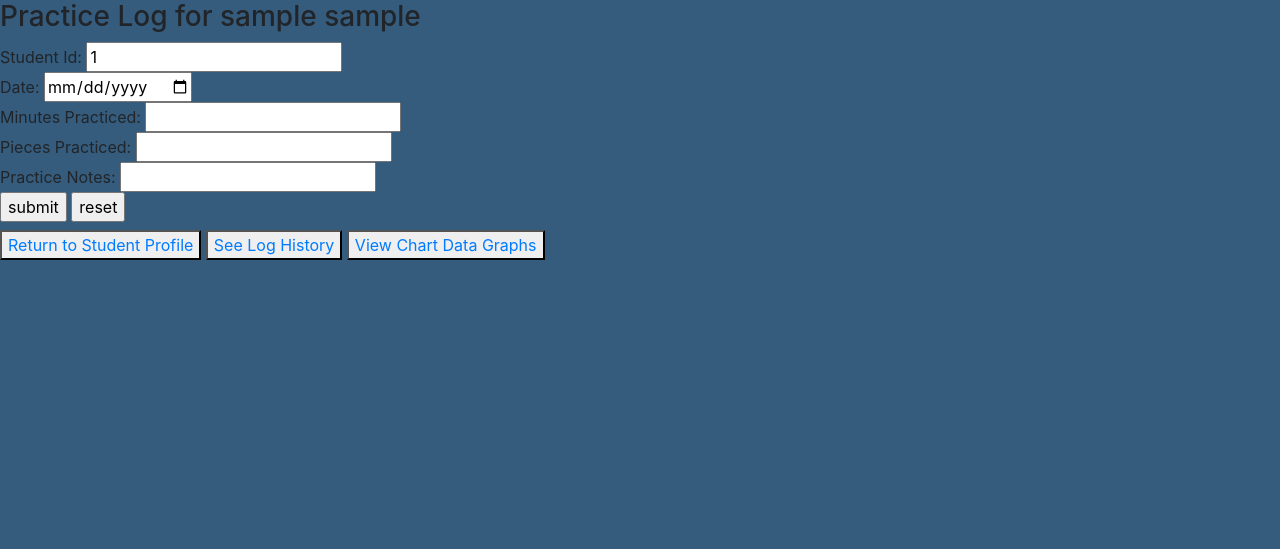
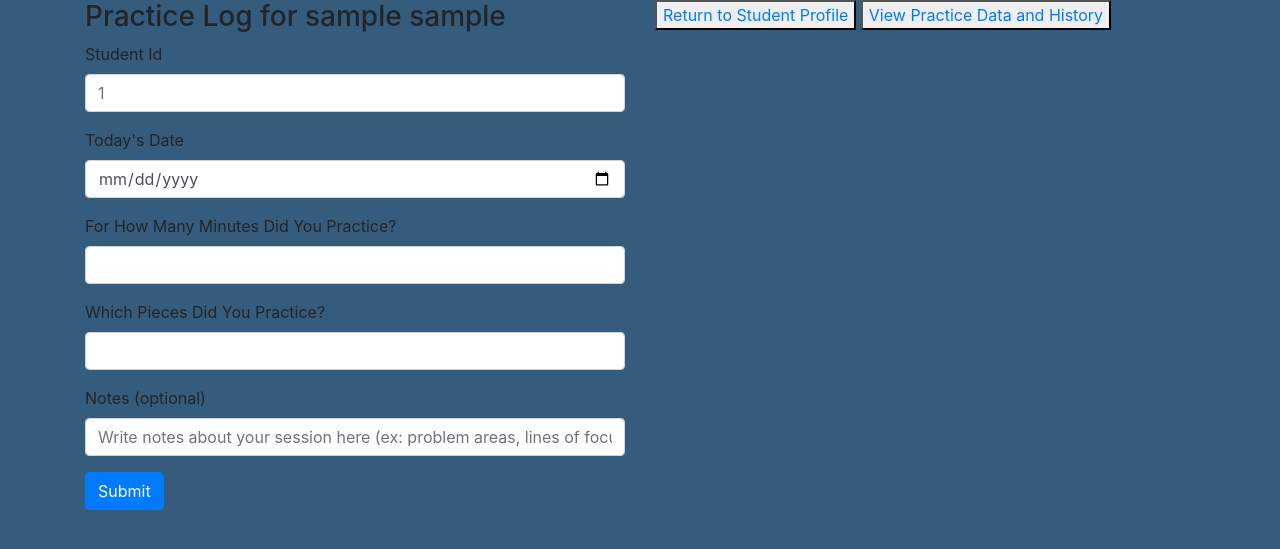
Before and after one commit to violatido/Virtual_Music_Studio, a Flask app: page /practice-log in a window 1280 px wide. Shown: the part 40-589 px from the top of the page. Run offline with Flask 2, Linux system fonts and the light colour scheme; the visitor is signed in with stand-in values (Sample User, id 1); data comes from the database, SQL or seed files in the repository; data that the repository does not hold is empty; some libraries are stand-ins or nearby versions.

Commit message:
styles log forms, consolidates student page buttons

```diff
--- a/templates/practice-log.html
+++ b/templates/practice-log.html
@@ -4,7 +4,47 @@
     Practice Log History
 {% endblock %}
 {% block body %}
-  <form id="create_log">
+
+<div class="container">
+  <div class="row">
+    <div class="col-md-6">
+      <h3>Practice Log for {{student.student_fname}} {{student.student_lname}}</h3>
+      <form id="create_log">
+        <div class="form-group">
+          <label for="log_student_id">Student Id</label>
+          <input type="number" class="form-control" id="log_student_id" aria-describedby="emailHelp" placeholder={{ student.student_id }}>
+        </div>
+        <div class="form-group">
+          <label for="log_date">Today's Date</label>
+          <input type="date" class="form-control" id="log_date" placeholder="">
+        </div>
+        <div class="form-group">
+          <label for="log_minutes_practiced">For How Many Minutes Did You Practice?</label>
+          <input type="number" class="form-control" id="log_minutes_practiced" placeholder="">
+        </div>
+        <div class="form-group">
+          <label for="log_pieces_practiced">Which Pieces Did You Practice?</label>
+          <input type="text" class="form-control" id="log_pieces_practiced" placeholder="">
+        </div>
+        <div class="form-group">
+          <label for="log_practice_notes">Notes (optional)</label>
+          <input type="text" class="form-control" id="log_practice_notes" placeholder="Write notes about your session here (ex: problem areas, lines of focus, etc)">
+        </div>
+        <button type="submit" class="btn btn-primary">Submit</button>
+      </form>
+    </div>
+    <div class="col-md-6">
+      <button class="return-to-profile-button">
+        <a class="charts-link" href="/student-profile">Return to Student Profile</a>
+      </button>
+      <button class="charts-link-button">
+        <a class="charts-link" href="/charts/{{ student.student_id }}">View Practice Data and History</a>
+      </button>
+    </div>
+  </div>
+</div>
+
+ {# <!-- <form id="create_log">
     <h3>Practice Log for {{student.student_fname}} {{student.student_lname}}</h3>
     Student Id: <input type="text" id="log_student_id" name="log_student_id" value={{student.student_id}}> <br>
     Date: <input type="date" id="log_date" name="log_date">    <br>
@@ -14,10 +54,10 @@
     <input type="submit" value="submit">
     <input type="reset" value="reset">
   </form>
-  <h3 id="log_added_response"></h3>
+  <h3 id="log_added_response"></h3> --> #}
 
 
-  <button class="return-to-profile-button">
+  <!-- <button class="return-to-profile-button">
     <a class="charts-link" href="http://0.0.0.0:5000/student-profile">Return to Student Profile</a>
   </button>
   <button class="past-logs-link-button">
@@ -25,5 +65,5 @@
   </button>
   <button class="charts-link-button">
     <a class="charts-link" href="http://0.0.0.0:5000/charts">View Chart Data Graphs</a>
-  </button>
+  </button>  -->
 {% endblock %}
--- a/templates/student-profile.html
+++ b/templates/student-profile.html
@@ -19,7 +19,6 @@
   <br>
 
   <submit id="practice-log-button"><a id="practice-log-link" href="/practice-log">Log a Practice Session</a></submit> <br>
-  <submit id="view-past-logs-button"><a id="view-past-logs-link" href="/past-logs/{{ student.student_id }}">View Past Logs</a></submit> <br>
   <submit id="view-practice-data-button"><a id="view-practice-data-link" href="/charts/{{ student.student_id }}">View Practice Data</a></submit>
 
   {% endif %}
```
